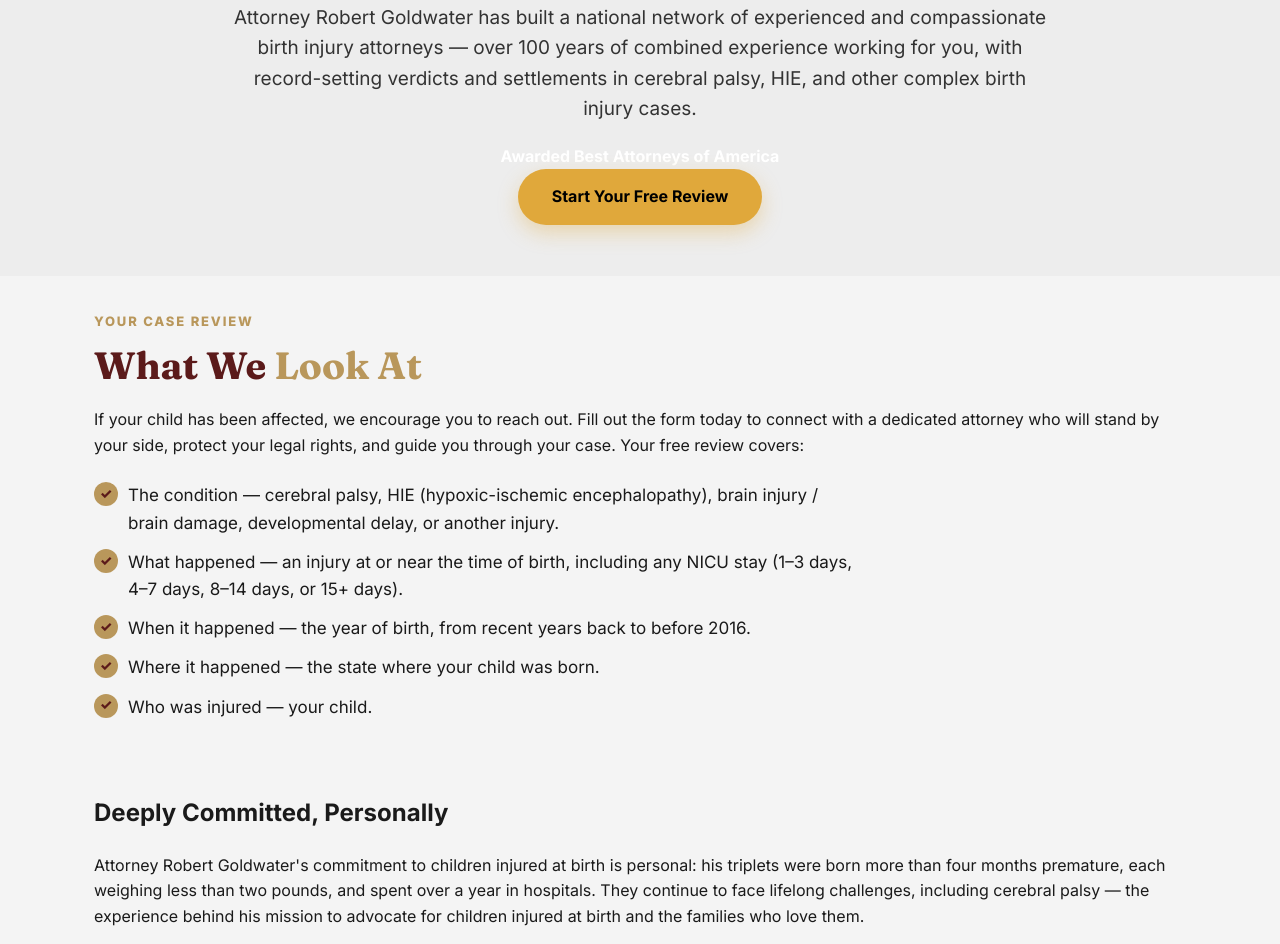
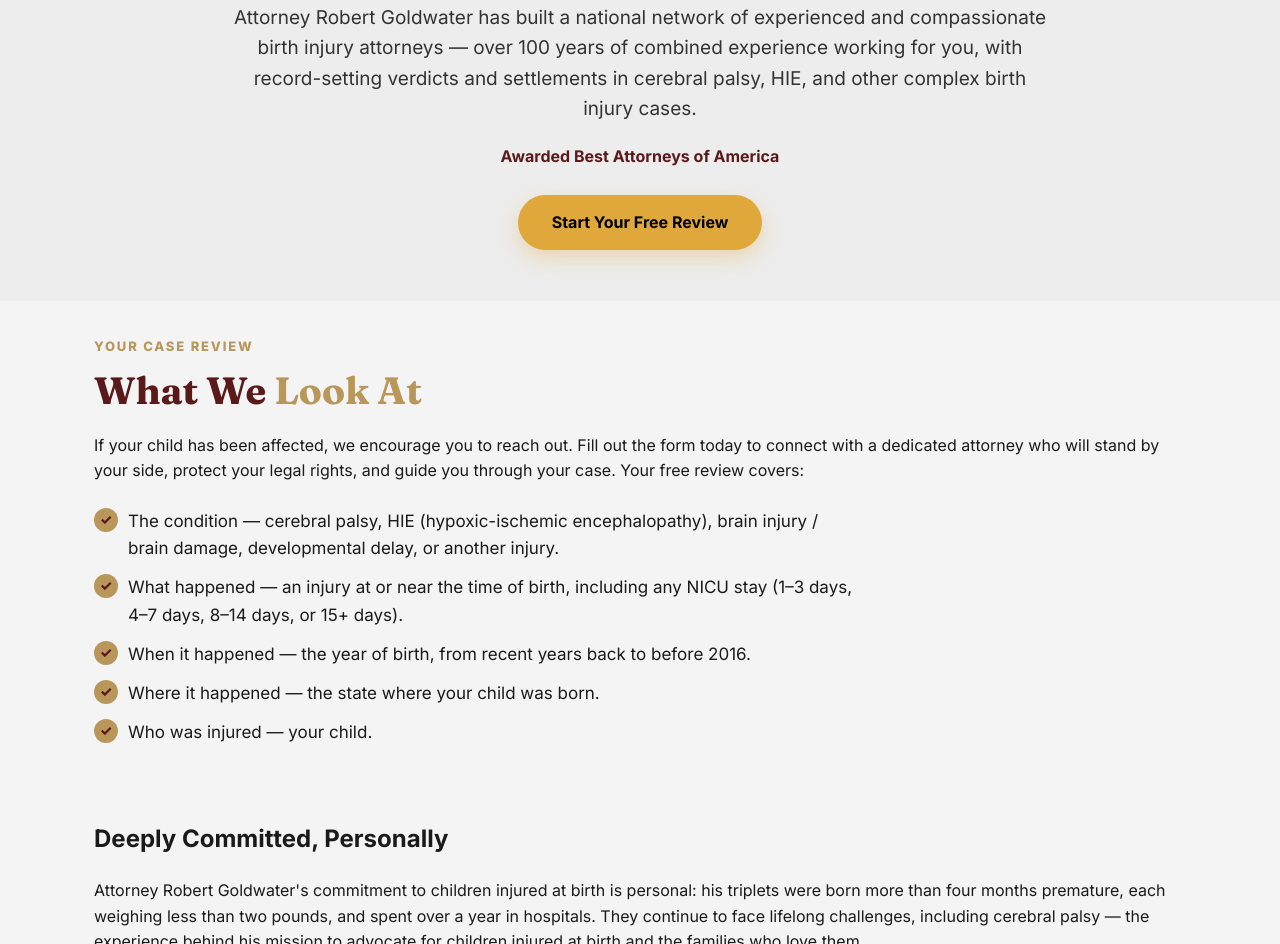
Before and after one commit to MTAA-2/Goldwater-Birth-Injury, a plain HTML site: page index.html in a window 1280 px wide. Shown: the part 3327-4271 px from the top of the page. Drawn offline with Linux system fonts and the light colour scheme.

Commit message:
Add files via upload

```diff
--- a/css/style.css
+++ b/css/style.css
@@ -39,6 +39,9 @@ body {
   color: var(--ink);
   line-height: 1.6;
 }
+
+a {color: #fff;}
+
 
 .container { max-width: 1140px; margin: 0 auto; padding: 0 24px; }
 .center { text-align: center; }
@@ -238,6 +241,10 @@ body {
 .section--gold { background: #ededed; text-align: center; }
 .section--gold .section-title, .section--gold .lead { margin-left: auto; margin-right: auto; }
 
+.section-kicker-red {
+  color:#5b1a1a;
+}
+
 /* ---------- Cards ---------- */
 
 .card-grid { display: grid; grid-template-columns: repeat(3, 1fr); gap: 20px; margin: 32px 0; }
--- a/index.html
+++ b/index.html
@@ -214,9 +214,11 @@ src="https://www.facebook.com/tr?id=1665132690448359&ev=ViewContent&noscript=1"
         verdicts and settlements in cerebral palsy, HIE, and other complex
         birth injury cases.
       </p>
-     <p class="center">
-         <strong>Awarded Best Attorneys of America</strong><br>
+     <p class="section-kicker-red center">
+         <strong>Awarded Best Attorneys of America</strong>
+         <br> <br>
         <a class="btn btn--cta" href="#form">Start Your Free Review</a>
+         <br>
       </p>
     </div>
   </section>
```
